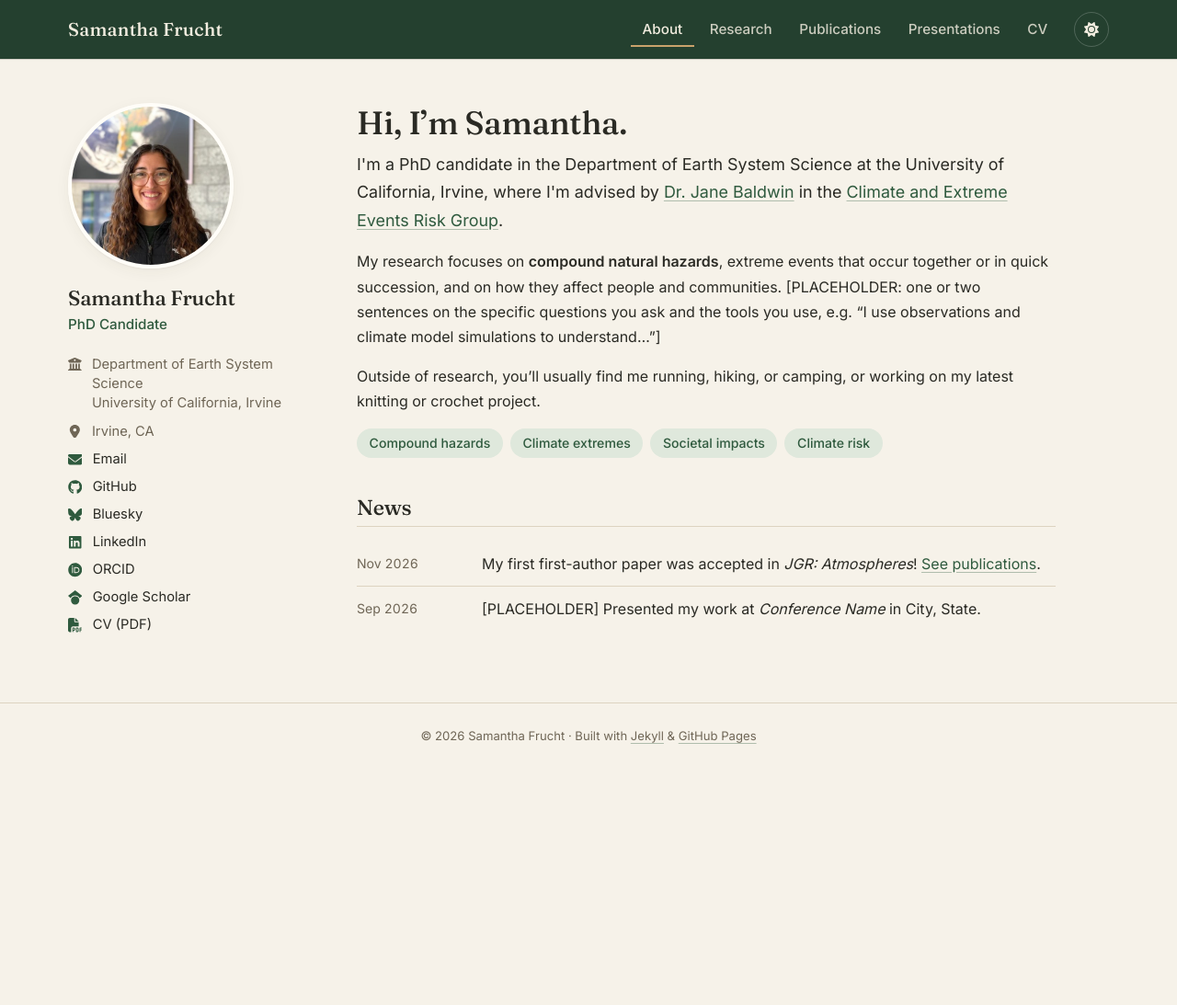
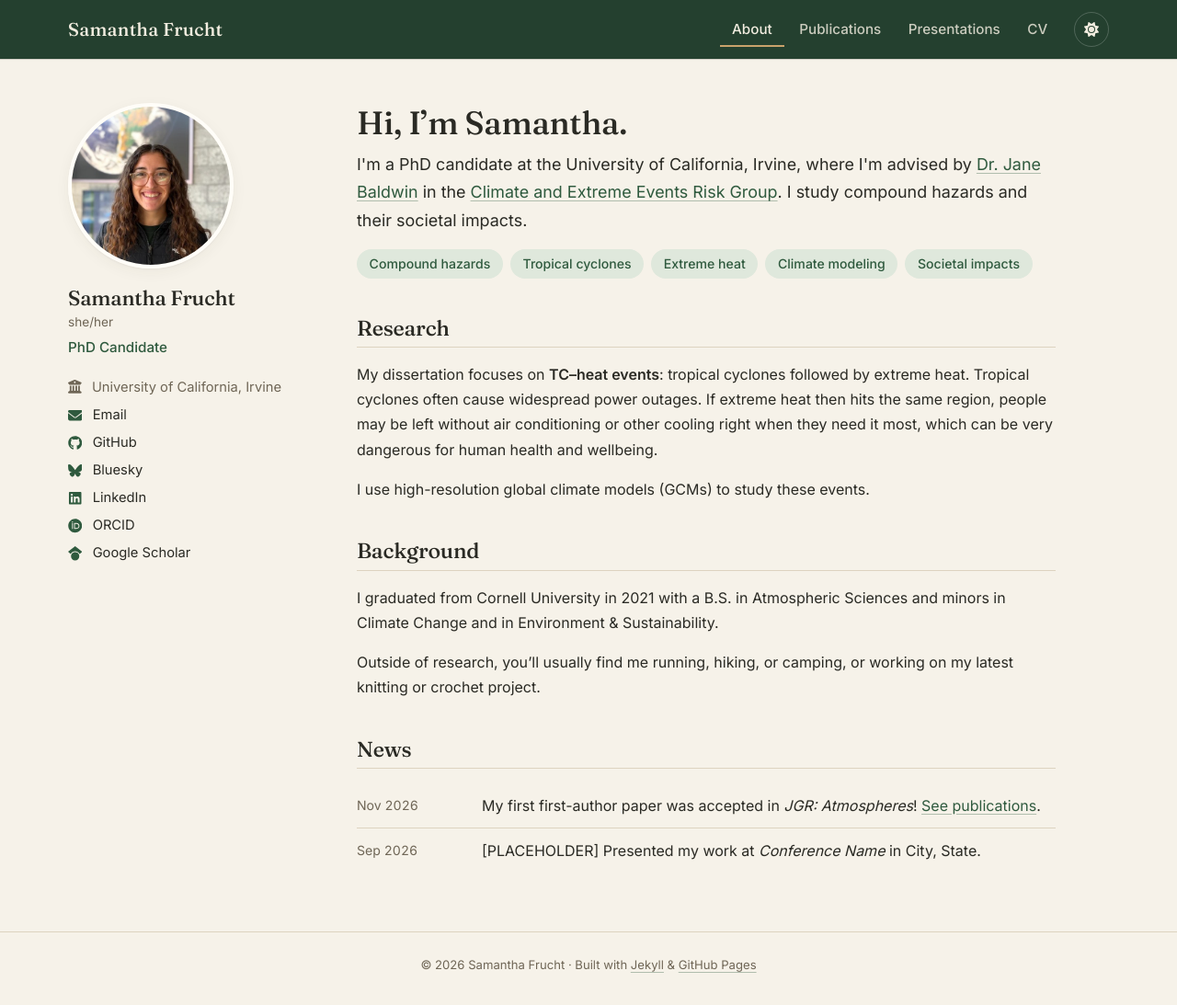
Before and after one commit to samfrucht/samfrucht.github.io, a Jekyll site: the page built from index.md, in a window 1280 px wide and 1093 px high. Shown: the whole window at 92% size. Built offline with Jekyll 4.4.1, drawn with Linux system fonts in a browser that asks for light colours.

Commit message:
Expand About page, fold in research, simplify sidebar
Remove the separate Research page; add dissertation and background
sections to About. Add pronouns; hide department, location, and the
sidebar CV link.

Co-Authored-By: Claude Opus 5.5 <noreply@anthropic.com>
Claude-Session: https://claude.ai/code/session_01YNjHfz6pZMsPt2Ai27dWjm

```diff
--- a/_config.yml
+++ b/_config.yml
@@ -15,11 +15,11 @@ lang: en
 # --- About you (shown in the sidebar) ----------------------------------------
 author:
   name: Samantha Frucht
-  pronouns: ""                       # e.g. "she/her" — leave "" to hide
+  pronouns: she/her                  # leave "" to hide
   role: PhD Candidate
-  department: "Department of Earth System Science"
+  department: ""                     # leave "" to hide
   institution: University of California, Irvine
-  location: Irvine, CA
+  location: ""                       # e.g. "Irvine, CA" — leave "" to hide
   avatar: /images/profile.jpg        # to change: upload a new photo to images/ and update this
   # How your name appears in author lists — it gets bolded on the
   # Publications and Presentations pages. Add every variant you use.
--- a/_data/navigation.yml
+++ b/_data/navigation.yml
@@ -2,8 +2,6 @@
 # To hide a page from the menu, delete (or comment out with #) its two lines.
 - title: About
   url: /
-- title: Research
-  url: /research/
 - title: Publications
   url: /publications/
 - title: Presentations
--- a/_includes/sidebar.html
+++ b/_includes/sidebar.html
@@ -7,7 +7,7 @@
     <p class="sidebar__role">{{ a.role }}</p>
   </div>
   <ul class="sidebar__links">
-    {% if a.department != "" %}<li>{% include icon.html name="building" %}<span>{{ a.department }}<br>{{ a.institution }}</span></li>{% endif %}
+    {% if a.institution != "" %}<li>{% include icon.html name="building" %}<span>{% if a.department != "" %}{{ a.department }}<br>{% endif %}{{ a.institution }}</span></li>{% endif %}
     {% if a.location != "" %}<li>{% include icon.html name="location" %}<span>{{ a.location }}</span></li>{% endif %}
     {% if l.email_user != "" %}
       {%- comment -%} Email is stored reversed and assembled by assets/js/main.js {%- endcomment -%}
@@ -18,6 +18,5 @@
     {% if l.linkedin != "" %}<li><a href="https://www.linkedin.com/in/{{ l.linkedin }}/" rel="me">{% include icon.html name="linkedin" %}<span>LinkedIn</span></a></li>{% endif %}
     {% if l.orcid != "" %}<li><a href="https://orcid.org/{{ l.orcid }}" rel="me">{% include icon.html name="orcid" %}<span>ORCID</span></a></li>{% endif %}
     {% if l.google_scholar != "" %}<li><a href="https://scholar.google.com/citations?user={{ l.google_scholar }}">{% include icon.html name="google-scholar" %}<span>Google Scholar</span></a></li>{% endif %}
-    {% if site.cv_pdf != "" %}<li><a href="{{ site.cv_pdf | relative_url }}">{% include icon.html name="file-pdf" %}<span>CV (PDF)</span></a></li>{% endif %}
   </ul>
 </aside>
--- a/index.md
+++ b/index.md
@@ -11,18 +11,27 @@ news_limit: 6
 # Hi, I'm Samantha.
 {: .page__title}
 
-<p class="lead">I'm a PhD candidate in the Department of Earth System Science at the University of California, Irvine, where I'm advised by <a href="https://www.janebaldw.in/">Dr. Jane Baldwin</a> in the <a href="https://www.janebaldw.in/">Climate and Extreme Events Risk Group</a>.</p>
-
-My research focuses on **compound natural hazards**, extreme events that occur together or in quick succession, and on how they affect people and communities. [PLACEHOLDER: one or two sentences on the specific questions you ask and the tools you use, e.g. "I use observations and climate model simulations to understand…"]
-
-Outside of research, you'll usually find me running, hiking, or camping, or working on my latest knitting or crochet project.
+<p class="lead">I'm a PhD candidate at the University of California, Irvine, where I'm advised by <a href="https://www.janebaldw.in/">Dr. Jane Baldwin</a> in the <a href="https://www.janebaldw.in/">Climate and Extreme Events Risk Group</a>. I study compound hazards and their societal impacts.</p>
 
 <ul class="interests" aria-label="Research interests">
   <li>Compound hazards</li>
-  <li>Climate extremes</li>
+  <li>Tropical cyclones</li>
+  <li>Extreme heat</li>
+  <li>Climate modeling</li>
   <li>Societal impacts</li>
-  <li>Climate risk</li>
 </ul>
+
+## Research
+
+My dissertation focuses on **TC–heat events**: tropical cyclones followed by extreme heat. Tropical cyclones often cause widespread power outages. If extreme heat then hits the same region, people may be left without air conditioning or other cooling right when they need it most, which can be very dangerous for human health and wellbeing.
+
+I use high-resolution global climate models (GCMs) to study these events.
+
+## Background
+
+I graduated from Cornell University in 2021 with a B.S. in Atmospheric Sciences and minors in Climate Change and in Environment & Sustainability.
+
+Outside of research, you'll usually find me running, hiking, or camping, or working on my latest knitting or crochet project.
 
 ## News
 
```
Also changed, not shown: research.md (deleted, +0 -36 lines), README.md, images/project-placeholder.svg (deleted).
